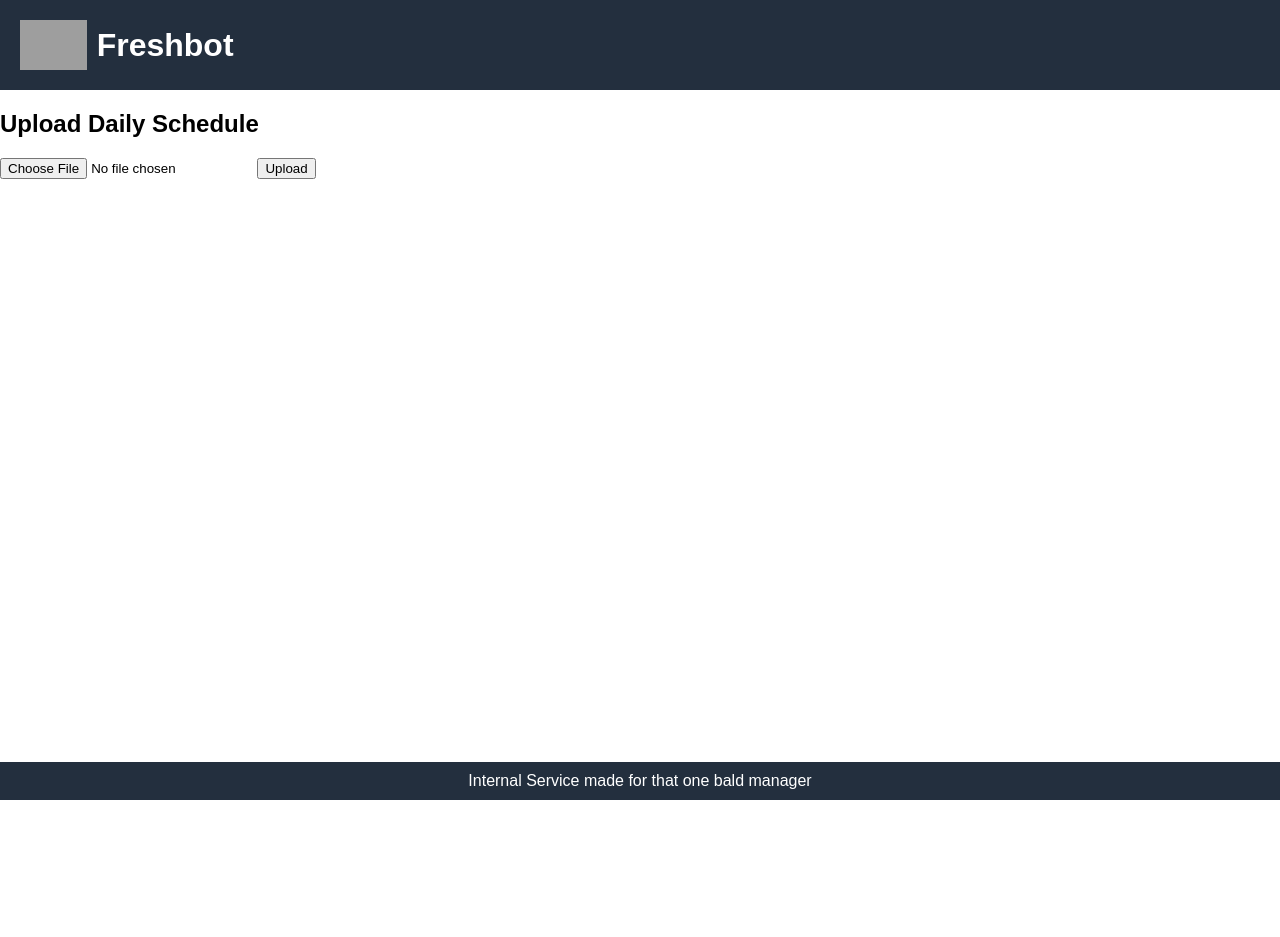
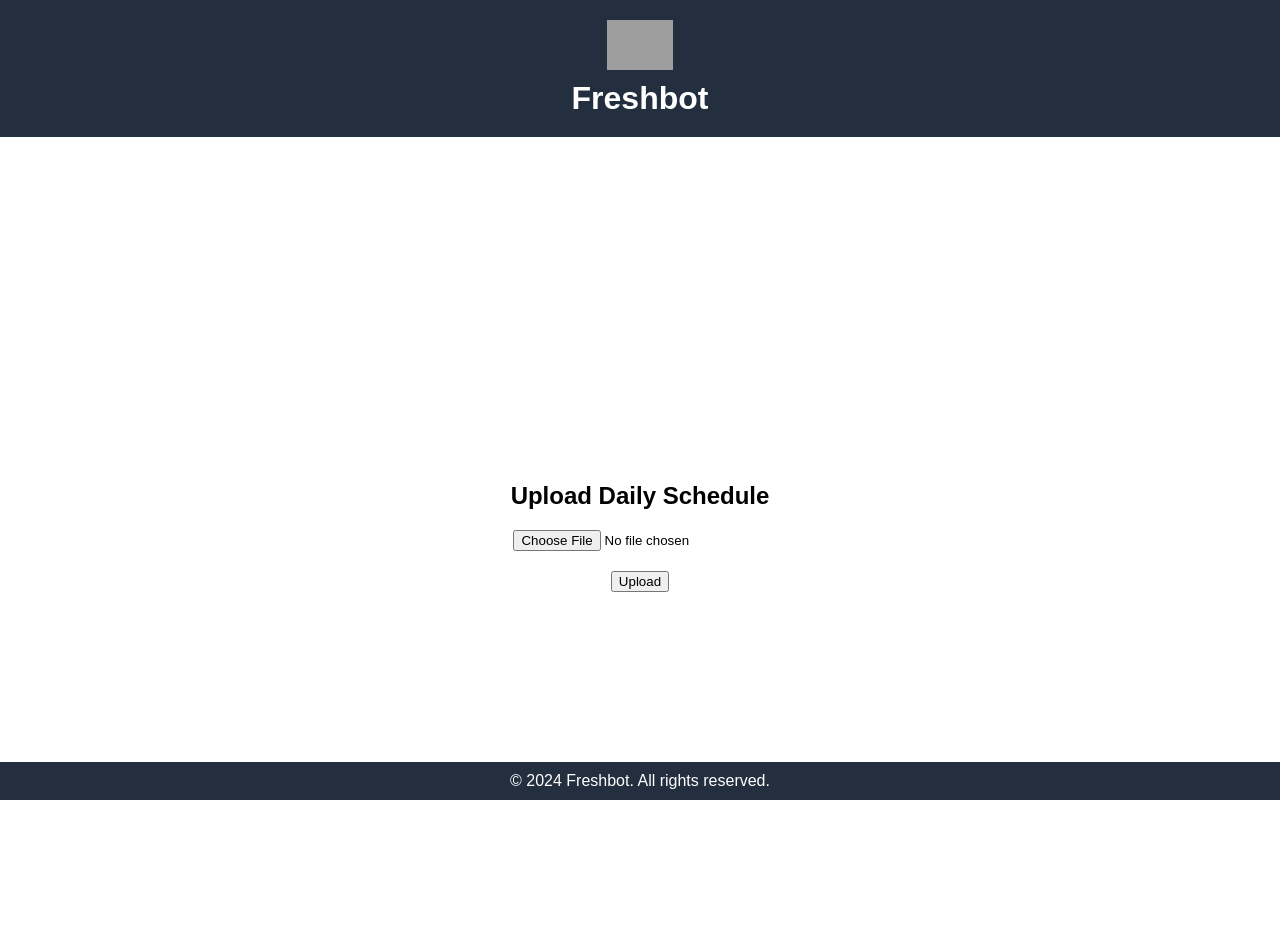
Before and after one commit to KyanBasil/freshbotv2, a Flask app: page / in a window 1280 px wide. Before the commit the page ends 800 px from the top, so only its background shows below. Run offline with Flask 3, Linux system fonts and the light colour scheme; grey boxes are pictures that could not be loaded.

Commit message:
Website V1.0

```diff
--- a/templates/base.html
+++ b/templates/base.html
@@ -15,12 +15,15 @@
             color: #fff;
             padding: 20px;
             display: flex;
+            flex-direction: column;
             align-items: center;
+            justify-content: center;
+            text-align: center;
         }
 
         header img {
             height: 50px;
-            margin-right: 10px;
+            margin-bottom: 10px;
         }
 
         header h1 {
@@ -49,7 +52,7 @@
     {% endblock %}
 
     <footer>
-        Internal Service made for that one bald manager
+        &copy; 2024 Freshbot. All rights reserved.
     </footer>
 </body>
 </html>
--- a/templates/upload.html
+++ b/templates/upload.html
@@ -4,12 +4,18 @@
 
 {% block content %}
     <div class="upload-container">
-        <h2>Upload Daily Schedule</h2>
-        <form>
-            <input type="file" name="file">
-            <input type="submit" value="Upload">
-        </form>
-        <div id="error-message" class="error-message"></div>
+        <div class="upload-content">
+            <h2>Upload Daily Schedule</h2>
+            <form>
+                <div class="form-group">
+                    <input type="file" name="file" class="form-control-file">
+                </div>
+                <div class="form-group">
+                    <input type="submit" value="Upload" class="btn btn-primary">
+                </div>
+            </form>
+            <div id="error-message" class="error-message"></div>
+        </div>
     </div>
 
     <script src="https://code.jquery.com/jquery-3.6.0.min.js"></script>
@@ -39,4 +45,26 @@
             });
         });
     </script>
+
+    <style>
+        .upload-container {
+            display: flex;
+            justify-content: center;
+            align-items: center;
+            height: 100vh;
+        }
+
+        .upload-content {
+            text-align: center;
+        }
+
+        .form-group {
+            margin-bottom: 20px;
+        }
+
+        .error-message {
+            color: red;
+            margin-top: 10px;
+        }
+    </style>
 {% endblock %}
```
Also changed, not shown: style.css (+19 -7 lines), templates/schedule.html (+53 -9 lines).
